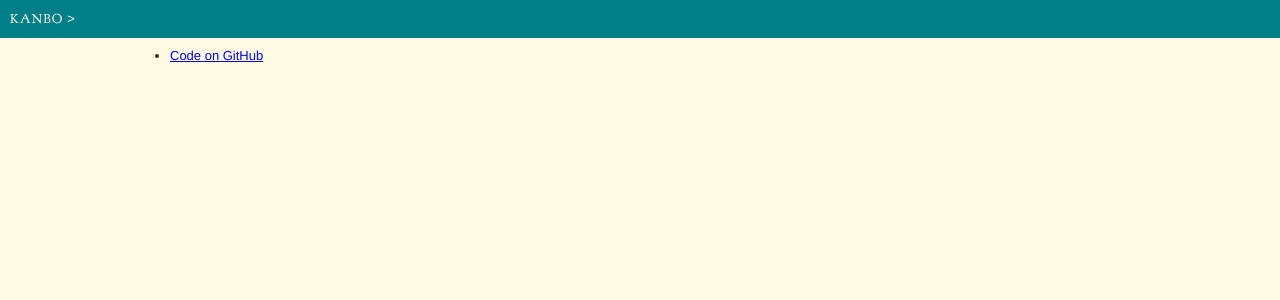
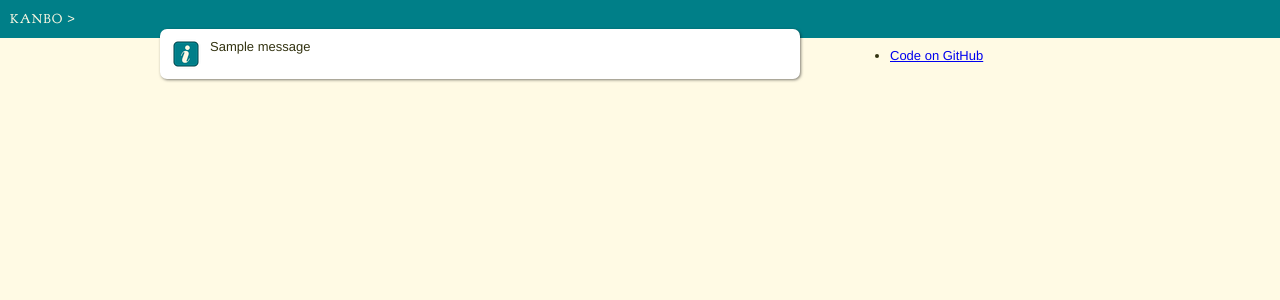
Before and after one commit to pdc/kanbo, a Django app: template templates/stories/base.html in a window 1280 px wide. Shown: the top 300 px of the page. Run offline with Django 3.2, Linux system fonts and the light colour scheme; the template is opened without the code that fills it, so the values that code supplies are empty; tables that the repository leaves empty hold one stand-in row (values such as "Sample post"); one stand-in notice (Sample message) is shown.

Commit message:
Show messages onstory-grid page

```diff
--- a/static/style/base.css
+++ b/static/style/base.css
@@ -68,6 +68,35 @@ header h1 {
 #asides {
     float: left;
     width: 240px;
+}
+
+ul.messages {
+    width: 640px;
+    float: left;
+    margin: -0.7em 0 1.4em 0;
+
+    background-color: #FFF;
+    border-radius: 7px;
+    box-shadow: rgba(0, 0, 0, 0.5) 1px 1px 3px;
+}
+
+.messages li {
+    margin: 0.7em 10px;
+    padding: 0 0 0 40px;
+    height: 32px;
+
+    list-style-type: none;
+    background-image: url(message-32w.png);
+    background-position: left top;
+    background-repeat: no-repeat;
+}
+
+.messages li.warning {
+    background-position: left -32px;
+}
+
+.messages li.error {
+    background-position: left -64px;
 }
 
 section {
--- a/templates/stories/base.html
+++ b/templates/stories/base.html
@@ -14,6 +14,15 @@
         </header>
         <div id="all">
             <div id="main">
+                {% block messages %}
+                {% if messages %}
+                <ul class="messages">
+                    {% for message in messages %}
+                    <li{% if message.tags %} class="{{ message.tags }}"{% endif %}>{{ message }}</li>
+                    {% endfor %}
+                </ul>
+                {% endif %}
+                {% endblock %}
                 {% block main %}{% endblock %}
             </div>
             <div id="asides">
```
Also changed, not shown: kanboapps/stories/views.py (+2 -4 lines), static/style/message-32w.png (added), 1 other file.
